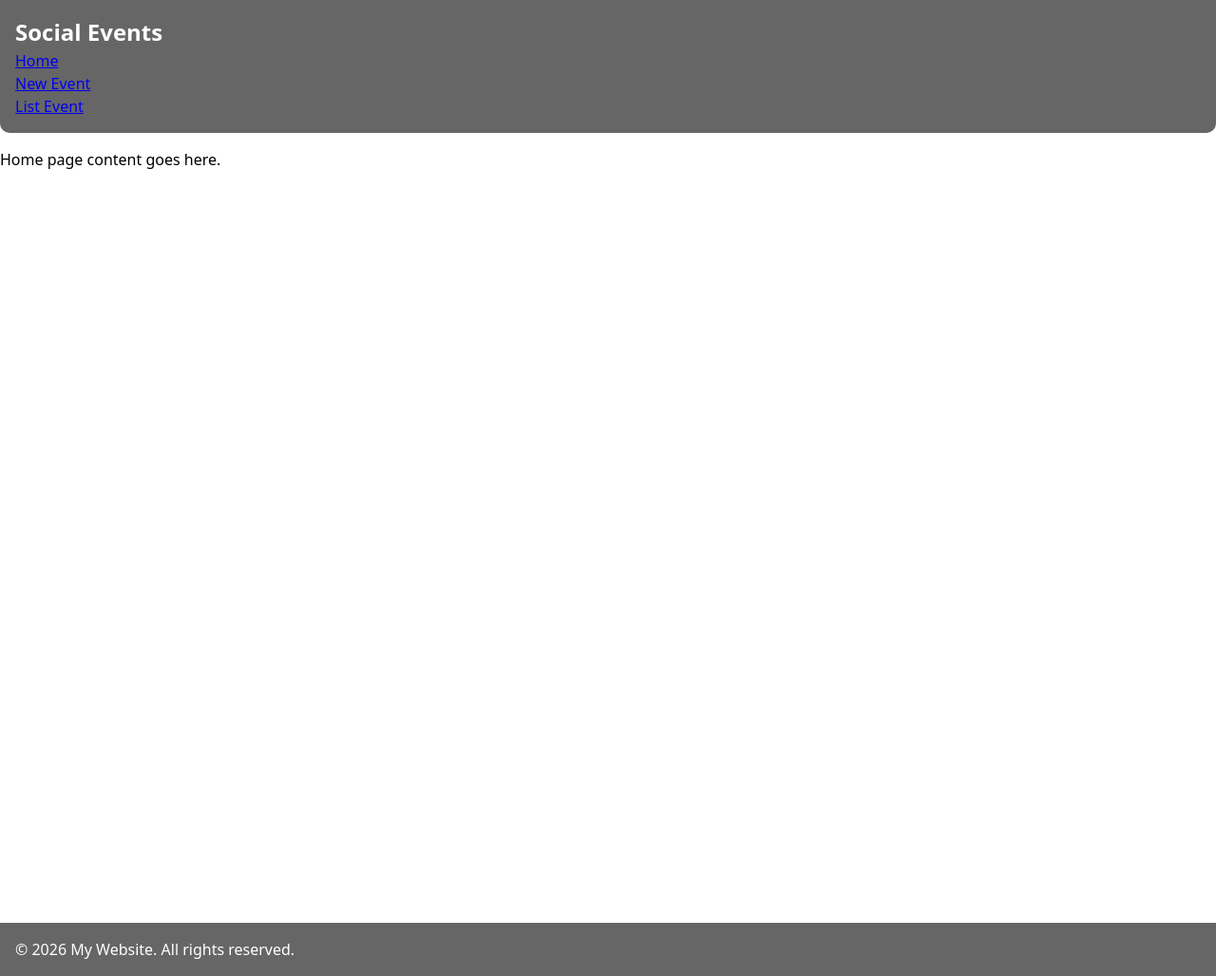
After one commit to jamal-rahimzadegan/learning-django, a Django app: page /events/ in a window 1280 px wide. The commit adds this page. Shown: the whole page at 95% size. Run offline with Django 5.2, Linux system fonts and the light colour scheme.

Commit message:
Update ui

```diff
--- a/backend/urls.py
+++ b/backend/urls.py
@@ -17,6 +17,7 @@ Including another URLconf
 
 from django.contrib import admin
 from django.urls import include, path
+from django.views.generic import RedirectView
 
 admin.site.site_header = "Social event"
 admin.site.site_title = "Social event"
@@ -24,7 +25,6 @@ admin.site.index_title = "Welcome to Social event Admin Portal"
 
 urlpatterns = [
     path("admin/", admin.site.urls),
-    path(
-        "events/", include("events.urls")
-    ),  # This forwards requests to your events app
+    path("events/", include("events.urls")),
+    path("", RedirectView.as_view(url="/events/", permanent=True)),
 ]
--- a/events/templates/events/pages/event_list.html
+++ b/events/templates/events/pages/event_list.html
@@ -8,8 +8,7 @@
  <ul>
     {% for event in events %}
      <li>
-        <a>{{ event.title }}</a> - {{ event.start_time }}
-        {% comment %} <a href="{% url 'event_detail' event.id %}">{{ event.title }}</a> - {{ event.start_time }} {% endcomment %}
+        <a href="{% url 'event_details' event.id %}">{{ event.title }}</a> - {{ event.start_time }}
      </li>
     {% empty %}
      <li>No events available.</li>
--- /dev/null
+++ b/events/templates/events/pages/index.html
@@ -0,0 +1,11 @@
+{% extends 'base.html' %}
+
+{% block title %}Home{% endblock %}
+
+{% block content %}
+
+ Home page content goes here.
+
+
+
+{% endblock %}
--- a/events/urls.py
+++ b/events/urls.py
@@ -3,6 +3,8 @@ from django.urls import path
 from . import views
 
 urlpatterns = [
+    path("", views.index, name="index"),
     path("list/", views.event_list, name="event_list"),
+    path("details/<int:event_id>/", views.event_details, name="event_details"),
     path("new/", views.create_event, name="create_event"),
 ]
--- a/events/views.py
+++ b/events/views.py
@@ -6,6 +6,10 @@ from django.shortcuts import redirect, render
 from events.forms import EventForm
 
 from .models import Event
+
+
+def index(request):
+    return render(request, "events/pages/index.html")
 
 
 def create_event(request):
@@ -29,3 +33,8 @@ def create_event(request):
 def event_list(request):
     all_events = Event.objects.all()
     return render(request, "events/pages/event_list.html", {"events": all_events})
+
+
+def event_details(request, event_id):
+    event = Event.objects.get(id=event_id)
+    return render(request, "events/pages/event_details.html", {"event": event})
--- a/static/css/base.css
+++ b/static/css/base.css
@@ -1,15 +1,73 @@
-/* static/css/style.css */
-body {
-    font-family: Arial, sans-serif;
+/* 1. Use a more-intuitive box-sizing model */
+*,
+*::before,
+*::after {
+    box-sizing: border-box;
+}
+
+/* 2. Remove default margin and padding from all elements */
+* {
     margin: 0;
     padding: 0;
 }
+
+/* 3. Set core body defaults */
+body {
+    min-height: 100vh;
+    line-height: 1.5;
+    font-family: system-ui, -apple-system, sans-serif;
+    -webkit-font-smoothing: antialiased;
+}
+
+/* 4. Make media elements responsive and remove bottom space */
+img,
+picture,
+video,
+canvas,
+svg {
+    display: block;
+    max-width: 100%;
+}
+
+/* 5. Inherit fonts for form controls */
+input,
+button,
+textarea,
+select {
+    font: inherit;
+}
+
+/* 6. Avoid text overflows */
+p,
+h1,
+h2,
+h3,
+h4,
+h5,
+h6 {
+    overflow-wrap: break-word;
+}
+
+/* 7. Remove list styles (optional, but highly recommended) */
+ul,
+ol {
+    list-style: none;
+}
+
+
 
 header {
     background-color: #666;
     color: white;
     padding: 1rem;
     margin-bottom: 1rem;
+    border-radius: 0 0 10px 10px;
+}
+
+
+main {
+    flex: 1;
+    min-height: 100vh;
 }
 
 footer {
--- a/templates/base.html
+++ b/templates/base.html
@@ -1,11 +1,12 @@
 {% load static %}
+
 <!DOCTYPE html>
 <html lang="en">
 <head>
     <meta charset="UTF-8">
     <meta name="viewport" content="width=device-width, initial-scale=1.0">
-    <link rel="stylesheet" href="{% static 'css/base.css' %}">
     <title>{% block title %}Social Events{% endblock %}</title>
+        <link rel="stylesheet" href="{% static 'css/base.css' %}">
     </head>
 <body>
 
```
Also changed, not shown: backend/settings.py (+7 -1 lines), events/templates/events/pages/event_details.html (added, +15 -0 lines).
